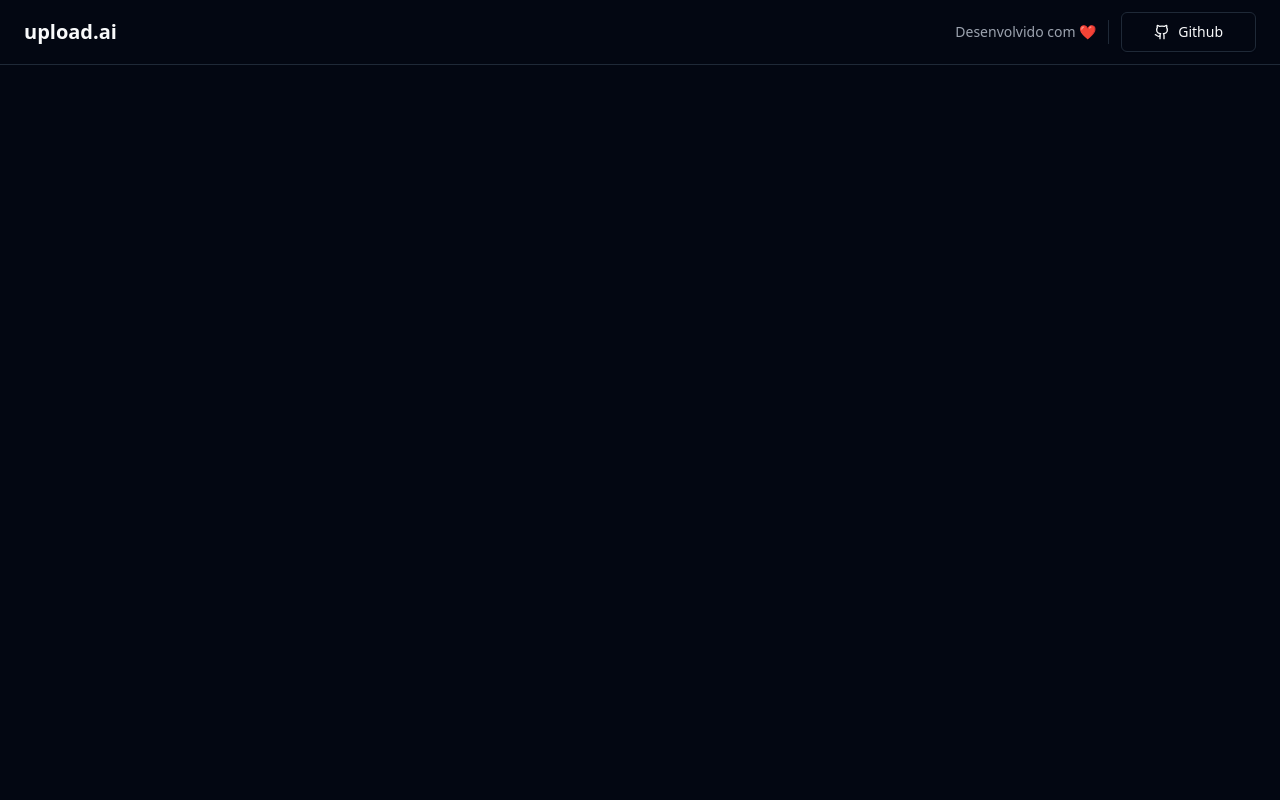
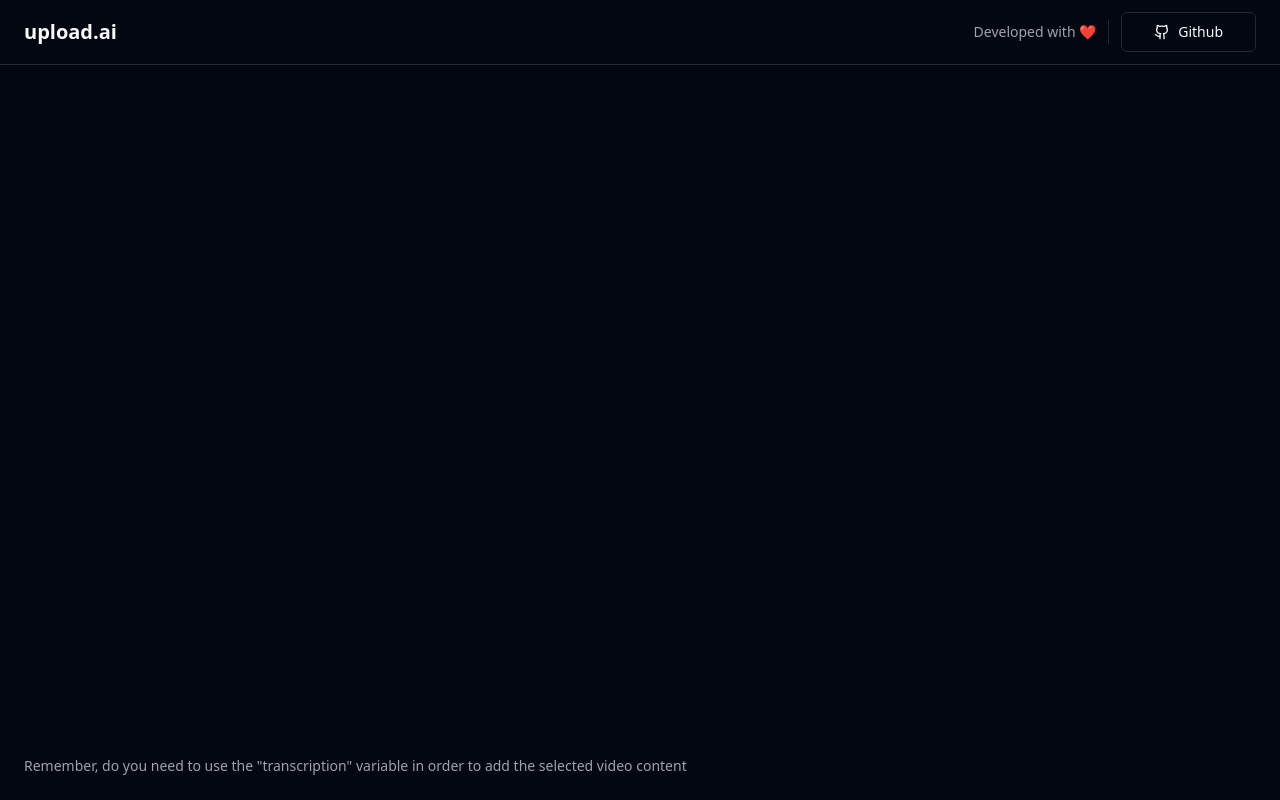
Before and after one commit to jnunes-ds/upload-ai-web, a React (Vite) app: page / in a window 1280 px wide. Built offline with nearby package versions, Linux system fonts and the light colour scheme.

Commit message:
feat: add footer

```diff
--- a/src/App.tsx
+++ b/src/App.tsx
@@ -10,7 +10,7 @@ export function App() {
         <h1 className="text-xl font-bold">upload.ai</h1>
 
         <div className="flex items-center gap-3">
-          <span className="text-sm text-muted-foreground">Desenvolvido com ❤️ </span>
+          <span className="text-sm text-muted-foreground">Developed with ❤️ </span>
           <Separator orientation='vertical'   className='h-6' />
           <Button variant="outline" size="lg">
             <Github  className='w-4 h-4 mr-2' />
@@ -20,7 +20,13 @@ export function App() {
       </div>
 
       <main className='flex-1 p-6 flex gap-6'>
-        <div className='flex flex-col flex-1'></div>
+        <div className='flex flex-col flex-1 gap-4'>
+          <div className='grid grid-rows-2  gap-4 flex-1 '>
+
+          </div>
+
+          <p className='text-sm text-muted-foreground'>Remember, do you need to use the "transcription" variable in order to add the selected video content</p>
+        </div>
         <aside className='w-80'></aside>
       </main>
     </div>
```
